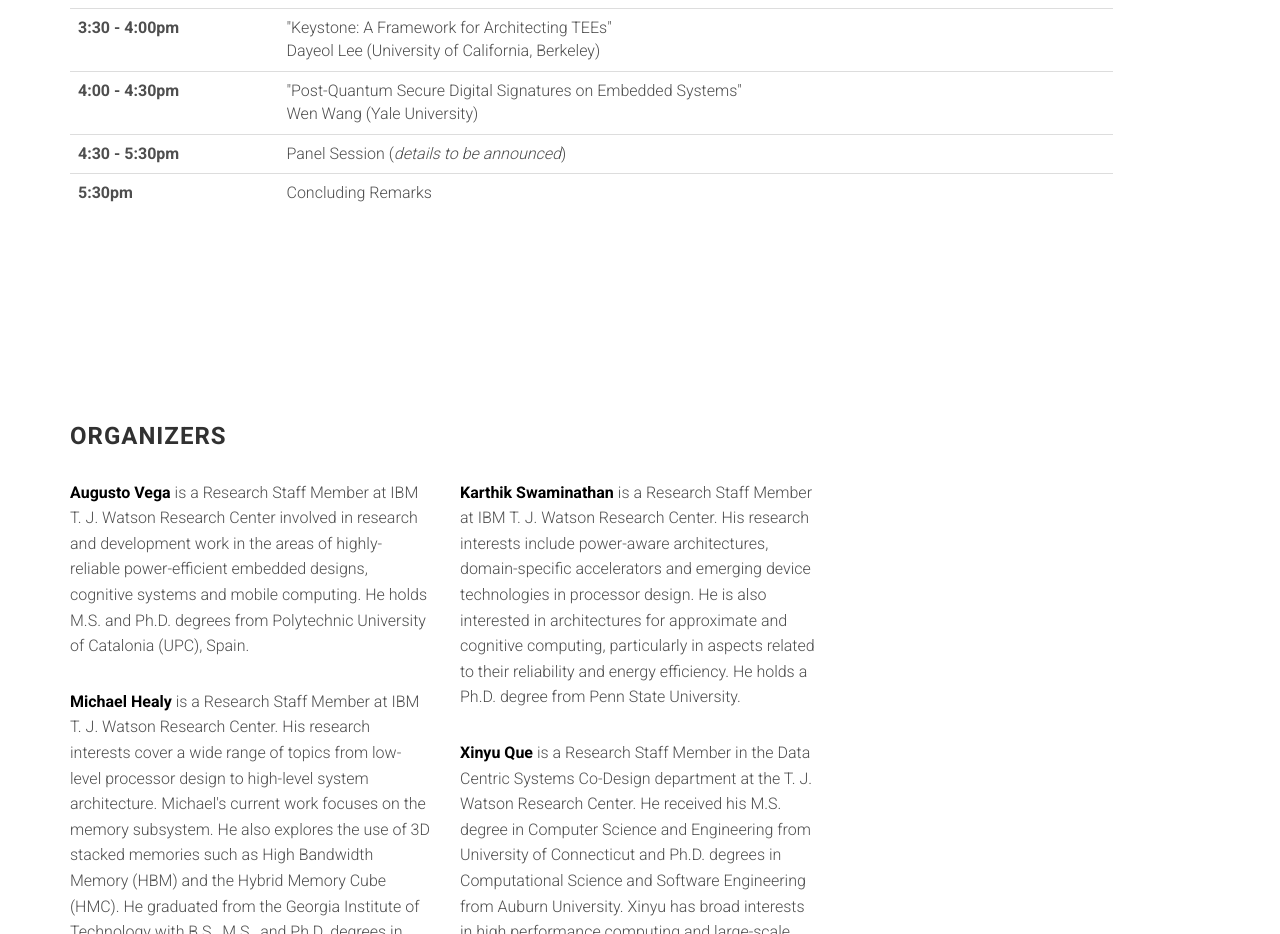
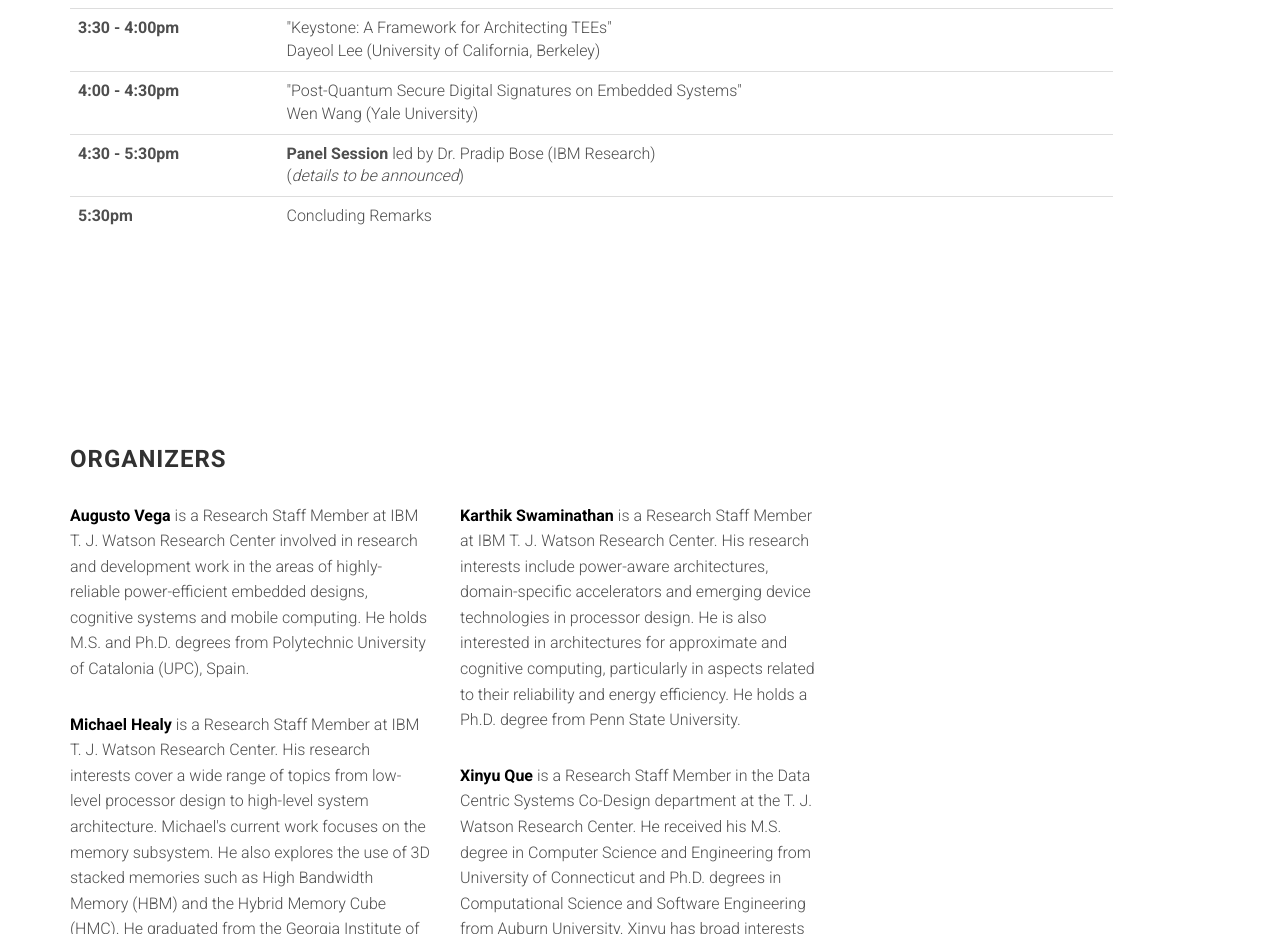
Before and after one commit to augustojv/foca-workshop-2019, a website: page index.html in a window 1280 px wide. Shown: the part 3621-4555 px from the top of the page. Drawn offline with Linux system fonts and the light colour scheme; files whose address does not match are found by name.

Commit message:
Program updated

```diff
--- a/index.html
+++ b/index.html
@@ -440,7 +440,8 @@
                         </tr>
                         <tr>
                           <th scope="row">4:30 - 5:30pm</th>
-                          <td>Panel Session (<i>details to be announced</i>)</td>
+                          <td><strong>Panel Session</strong> led by Dr. Pradip Bose (IBM Research)<br>
+                              (<i>details to be announced</i>)</td>
                         </tr>
                         <tr>
                           <th scope="row">5:30pm</th>
```
